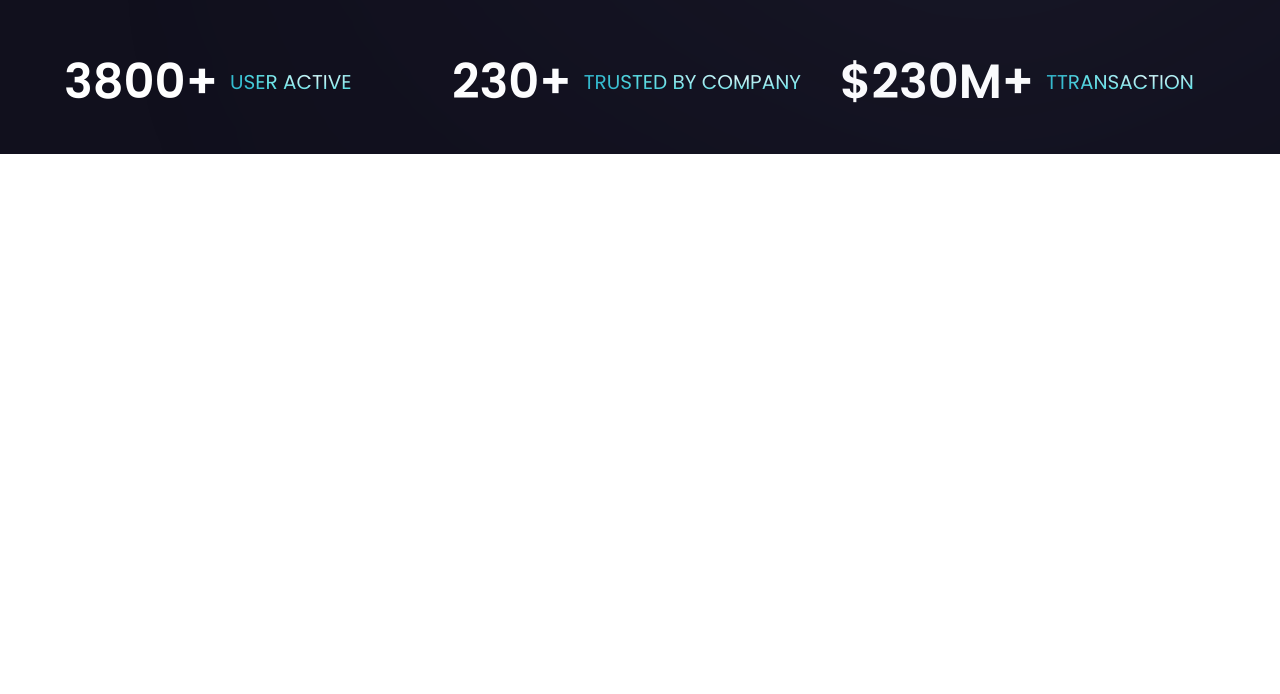
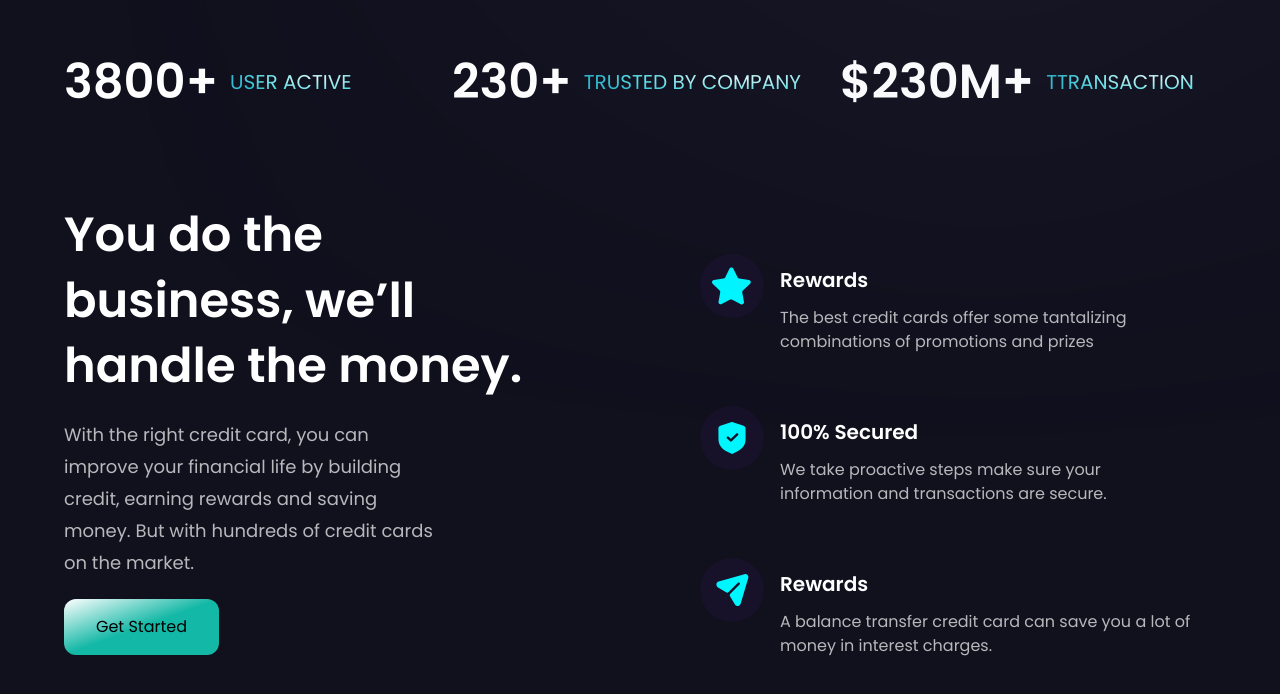
Before and after one commit to professor-12/Hoobank, a React (Vite) app: page / in a window 1280 px wide. Shown: the part 862-1556 px from the top of the page. Before the commit the page ends 1016 px from the top, so only its background shows below. Built offline with nearby package versions, Linux system fonts and the light colour scheme.

Commit message:
create GetStarted Components

```diff
--- /dev/null
+++ b/src/components/GetStarted.tsx
@@ -0,0 +1,56 @@
+const data = [
+    {
+        svg: "/Star.b8bf87ea.svg",
+        header: "Rewards",
+        body: "  The best credit cards offer some tantalizing combinations of promotions and prizes",
+    },
+    {
+        svg: "/Shield.6d9e87e5.svg",
+        header: "100% Secured",
+        body: "We take proactive steps make sure your information and transactions are secure.",
+    },
+    {
+        svg: "/Send.454b3199.svg",
+        header: "Rewards",
+        body: "A balance transfer credit card can save you a lot of money in interest charges.",
+    },
+];
+
+const GetStarted = () => {
+    return (
+        <div className="lg:grid lg:grid-cols-2 space-y-9 lg:gap-20 py-12">
+            <div className="text-white space-y-5">
+                <h1 className="text-5xl font-semibold lg:w-[90%] leading-[4.1rem]">
+                    You do the business, we’ll handle the money.
+                </h1>
+                <p className="text-muted text-lg lg:w-[70%] leading-8">
+                    With the right credit card, you can improve your financial
+                    life by building credit, earning rewards and saving money.
+                    But with hundreds of credit cards on the market.
+                </p>
+                <button className="bg-gradient-to-br text-black from-white to-teal-500 from-0% to-50%  px-8  p-4 rounded-xl">
+                    Get Started
+                </button>
+            </div>
+            <div className="space-y-5">
+                {data.map((item) => (
+                    <div className="flex  space-x-4 transition-all duration-150 hover:bg-gradient-to-tr from-[#6d6d6d] to-[#11101d]  lg:px-5  p-4 rounded-2xl">
+                        <div>
+                            <div className="flex bg-[#171129]  h-[4rem] rounded-full w-[4rem] items-center justify-center">
+                                <img src={item.svg} className="" alt="" />
+                            </div>
+                        </div>
+                        <div className="flex mt-3 flex-col space-y-3 text-white">
+                            <h2 className="text-xl font-semibold">
+                                {item.header}
+                            </h2>
+                            <p className="text-muted">{item.body}</p>
+                        </div>
+                    </div>
+                ))}
+            </div>
+        </div>
+    );
+};
+
+export default GetStarted;
--- a/src/components/Hero.tsx
+++ b/src/components/Hero.tsx
@@ -6,7 +6,7 @@ const Hero = () => {
                     <img src="/Discount.61d9dc08.svg" alt="" />
                     <span className="md:text-lg tracking-tight">
                         20%{" "}
-                        <span className="text-[#ffffffb3]">Discount For </span>1
+                        <span className="text-muted">Discount For </span>1
                         Month <span className="">Account</span>
                     </span>
                 </div>
@@ -20,7 +20,7 @@ const Hero = () => {
                         </span>{" "}
                         Payment Method
                     </h1>
-                    <p className="md:w-[32rem] w-full font-normal mt-12 text-[#ffffffb3] leading-7 text-lg">
+                    <p className="md:w-[32rem] w-full font-normal mt-12 text-muted leading-7 text-lg">
                         With the right credit card, you can improve your
                         financial life by building credit, earning rewards and
                         saving money. But with hundreds of credit cards on the
--- a/src/pages/Home.tsx
+++ b/src/pages/Home.tsx
@@ -1,3 +1,4 @@
+import GetStarted from "../components/GetStarted";
 import Hero from "../components/Hero";
 import NavBar from "../components/NavBar";
 import Stats from "../components/Stats";
@@ -7,7 +8,8 @@ const Home = () => {
         <div className="container px-2 md:px-12 lg:px-0 lg:w-[90%] mx-auto">
                 <NavBar />
                 <Hero />
-                <Stats/>
+                <Stats />
+                <GetStarted/>
         </div>
     );
 };
--- a/tailwind.config.js
+++ b/tailwind.config.js
@@ -10,7 +10,8 @@ export default {
       },
       colors: {
         lightGray: "#272727",
-        darkGray:"#11101d"
+        darkGray: "#11101d",
+        muted: "#ffffffb3"
       }
     },
   },
```
Also changed, not shown: public/Star.b8bf87ea.svg.
